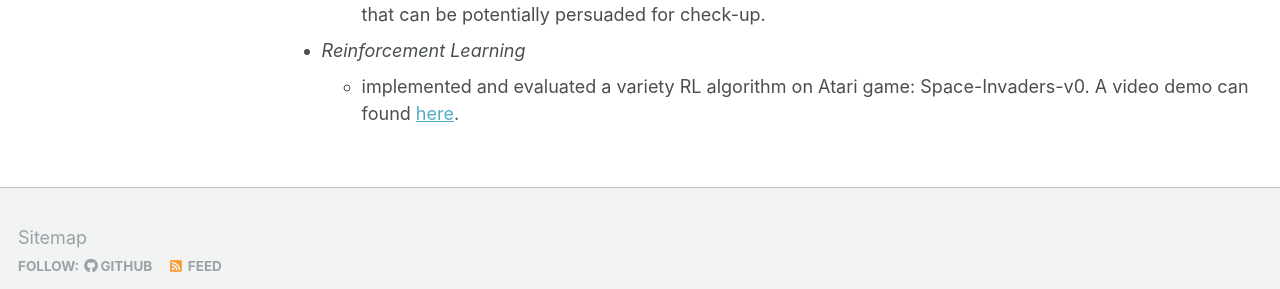
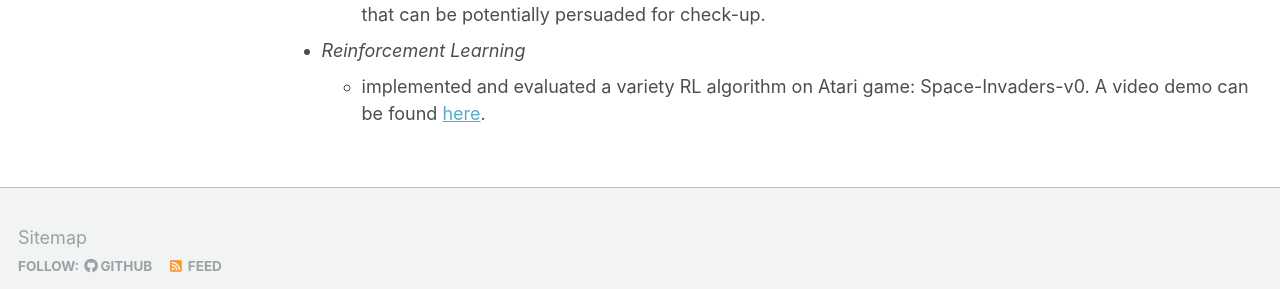
Before and after one commit to milanlx/milanlx.github.io, a Jekyll site: the page built from _pages/project.md, in a window 1280 px wide and 900 px high, scrolled down 2848 px. Shown: the part 557-846 px from the top of the window. Built offline with Jekyll 4.4.1, drawn with Linux system fonts in a browser that asks for light colours.

```diff
--- a/_pages/project.md
+++ b/_pages/project.md
@@ -46,4 +46,4 @@ Course Projects
   - A logistic regression model is implemented to identify key features and reference likelihood of the people that can be potentially persuaded for check-up.
 
 * *Reinforcement Learning*
-  - implemented and evaluated a variety RL algorithm on Atari game: Space-Invaders-v0. A video demo can found [here](https://youtu.be/c9XbhBs1WDI?si=bis9Ly0eHjrh476C).
+  - implemented and evaluated a variety RL algorithm on Atari game: Space-Invaders-v0. A video demo can be found [here](https://youtu.be/c9XbhBs1WDI?si=bis9Ly0eHjrh476C).
```
